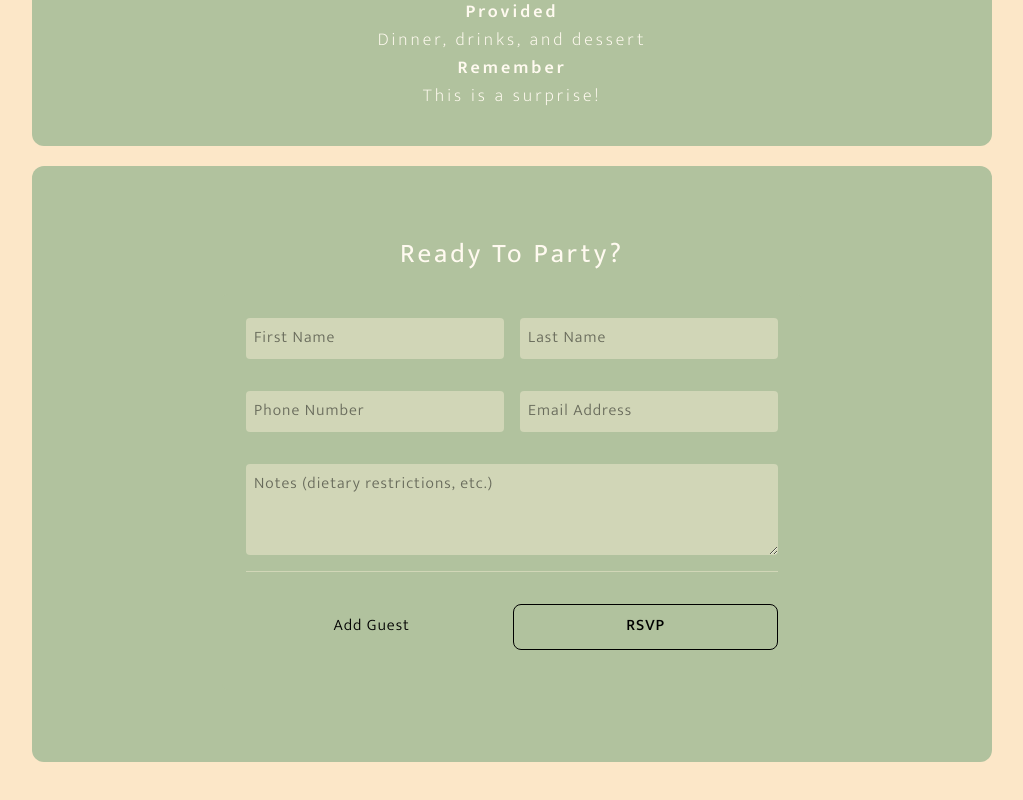
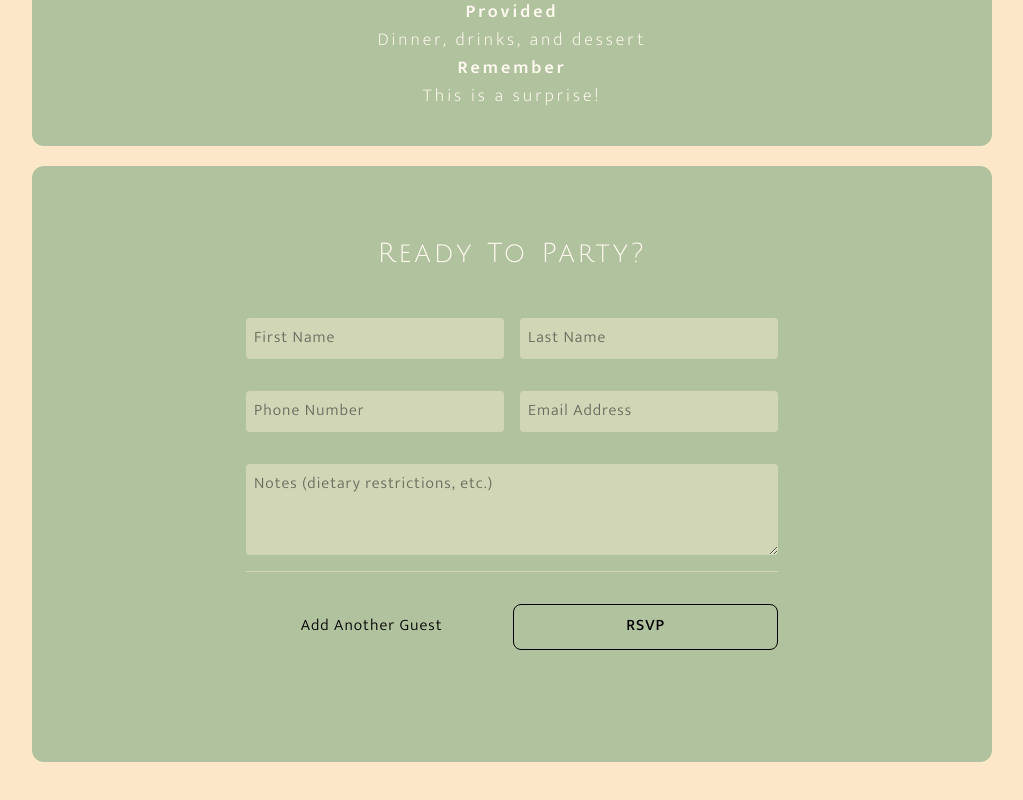
Before and after one commit to davidranich/donna-mark-70, a Vue app: page / in a window 1280 px wide. Shown: the part 1796-2596 px from the top of the page, without its empty margins (128-1151 px from the left). Built offline with nearby package versions, Linux system fonts and the light colour scheme; no server answers; a web font is replaced by a local one.

Commit message:
Did some adjustments to styling, and adjusted the wording for when multiple guests are being used in the form

```diff
--- a/src/components/RsvpForm.vue
+++ b/src/components/RsvpForm.vue
@@ -10,7 +10,7 @@
             class="space-y-4"
           >
             <div v-if="multipleGuests" class="mb-2">
-              <h3 class="text-md sm:text-lg font-semibold text-gray-800">Guest {{ index + 1 }}</h3>
+              <h3 class="text-md sm:text-lg font-semibold text-white-100">{{ multipleGuestsLabel(index) }}</h3>
             </div>
 
             <div class="grid grid-cols-1 md:grid-cols-2 gap-4">
@@ -43,7 +43,7 @@
 
           <div class="flex flex-col sm:flex-row justify-between items-center gap-4">
             <button type="button" @click="addGuest" class="add-guest-button">
-              <span>Add {{ guests.length > 1 ? 'Another' : '' }} Guest</span>
+              <span>Add Another Guest</span>
             </button>
             <button type="submit" class="rsvp-button">
               RSVP
@@ -95,6 +95,10 @@
     guests.splice(index, 1);
   };
 
+  const multipleGuestsLabel = (index) => {
+    return index === 0 ? 'You' : `Guest ${index + 1}`;
+  };
+
   const submitRSVP = async () => {
     try {
         const headers = await getAuthHeaders();
@@ -139,9 +143,9 @@ textarea {
   background-color: #d1d6b7;
 }
 
-button[type="button"] {
-  border: none;
-  cursor: pointer;
+button:hover {
+    text-decoration: none;
+    cursor: pointer;
 }
 
 .add-guest-button:hover {
@@ -170,7 +174,7 @@ button[type="button"] {
   font-size: 1.5em;
   font-weight: 400;
   color: #FFFAF0;
-  font-family: Mukta, sans-serif;
+  font-family: "Julius Sans One", sans-serif;
   letter-spacing: 3px;
 }
 
```
